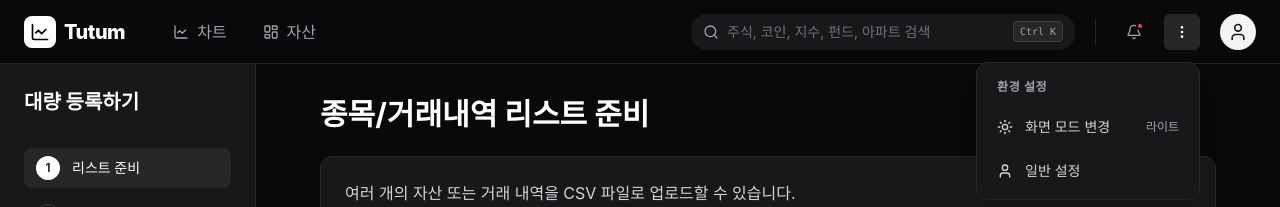
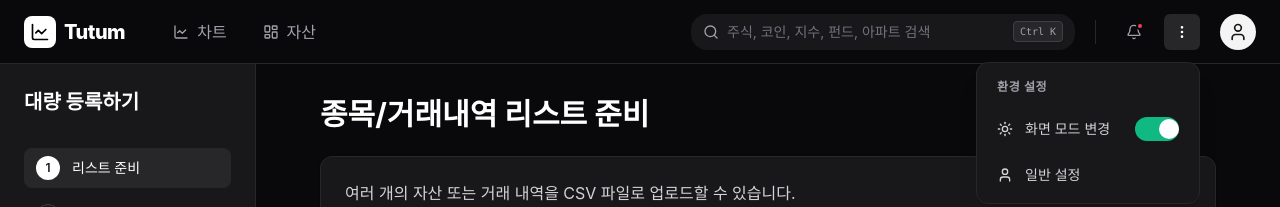
Before and after one commit to kyk02405/clouddx-project, a Next.js app: page /bulk-insert/upload in a window 1280 px wide. Both pictures are taken after a click on the button 1182 px from the left and 31 px from the top of the page. Shown: the top 207 px of the page. Built offline with nearby package versions, Linux system fonts and the light colour scheme; a web font is replaced by a local one.

Commit message:
fix: Remove duplicate closing button tag in PortfolioHeader

```diff
--- a/components/PortfolioHeader.tsx
+++ b/components/PortfolioHeader.tsx
@@ -241,16 +241,25 @@ export default function PortfolioHeader() {
                                     className="w-full flex items-center justify-between px-3 py-2.5 text-sm hover:bg-zinc-100 dark:hover:bg-zinc-800 rounded-lg transition-colors group"
                                     onClick={() => {
                                         setTheme(theme === "dark" ? "light" : "dark");
-                                        setIsMenuOpen(false);
                                     }}
                                 >
                                     <div className="flex items-center gap-3 text-zinc-700 dark:text-zinc-300 group-hover:text-zinc-900 dark:group-hover:text-white">
                                         {mounted && theme === "dark" ? <Sun className="h-4 w-4" /> : <Moon className="h-4 w-4" />}
                                         <span>화면 모드 변경</span>
                                     </div>
-                                    <span className="text-xs text-zinc-400 font-medium">
-                                        {mounted && theme === "dark" ? "라이트" : "다크"}
-                                    </span>
+                                    <div
+                                        className={cn(
+                                            "relative inline-flex h-6 w-11 items-center rounded-full transition-colors",
+                                            mounted && theme === "dark" ? "bg-emerald-500" : "bg-zinc-300 dark:bg-zinc-600"
+                                        )}
+                                    >
+                                        <span
+                                            className={cn(
+                                                "inline-block h-5 w-5 transform rounded-full bg-white shadow-sm transition-transform",
+                                                mounted && theme === "dark" ? "translate-x-6" : "translate-x-0.5"
+                                            )}
+                                        />
+                                    </div>
                                 </button>
                                 <button className="w-full flex items-center gap-3 px-3 py-2.5 text-sm text-zinc-700 dark:text-zinc-300 hover:bg-zinc-100 dark:hover:bg-zinc-800 rounded-lg transition-colors">
                                     <User className="h-4 w-4" />
@@ -297,7 +306,8 @@ export default function PortfolioHeader() {
             </div>
 
             {/* Overlay to close menus */}
-            {(isMenuOpen || isUserMenuOpen || isSearchOpen) && (
+            {
+                (isMenuOpen || isUserMenuOpen || isSearchOpen) && (
                     <div
                         className="fixed inset-0 z-40 bg-transparent"
                         onClick={() => {
@@ -306,7 +316,8 @@ export default function PortfolioHeader() {
                             setIsSearchOpen(false);
                         }}
                     />
-            )}
-        </header>
+                )
+            }
+        </header >
     );
 }
```
Lines whose indentation alone changed are shown as unchanged.
